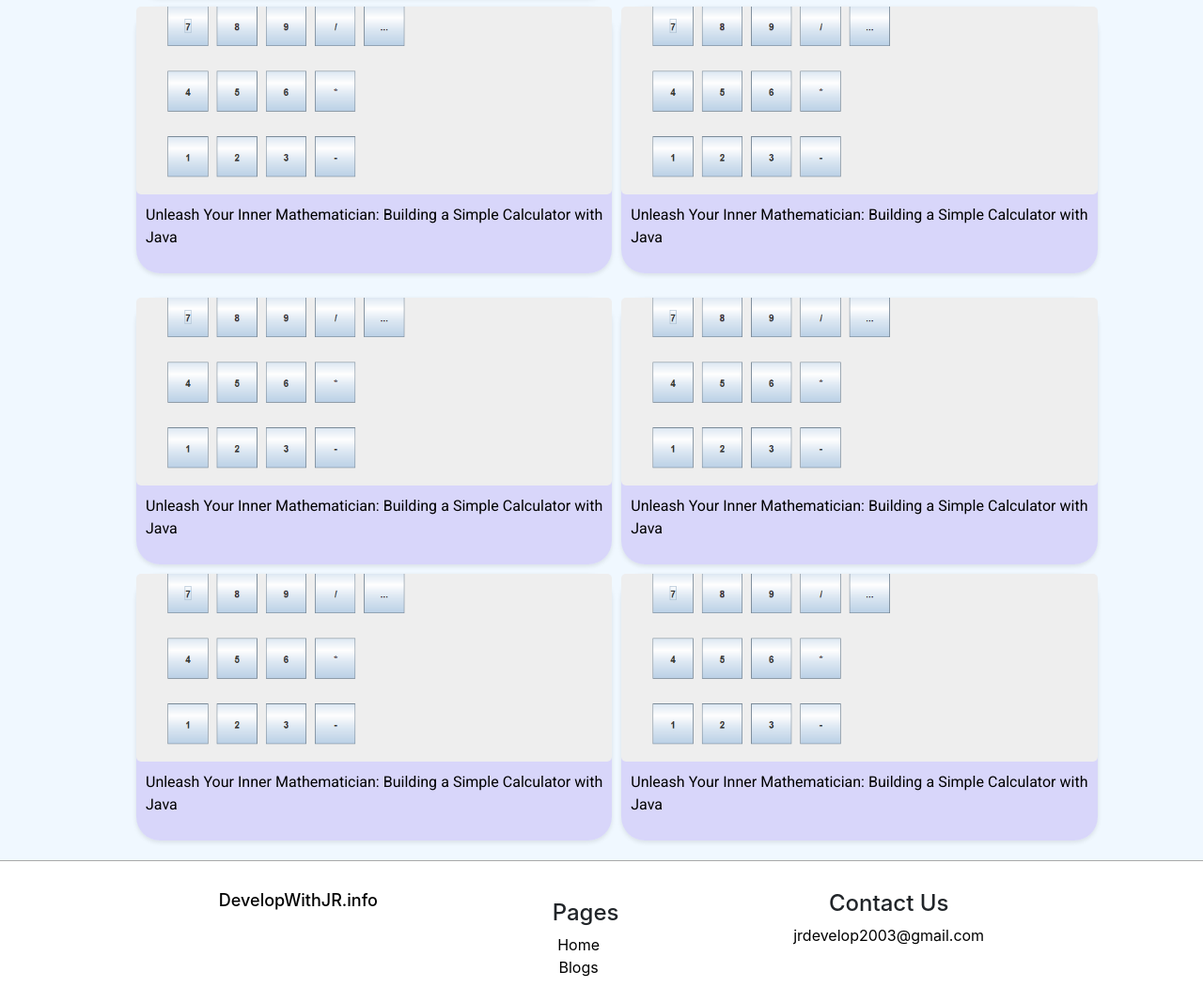
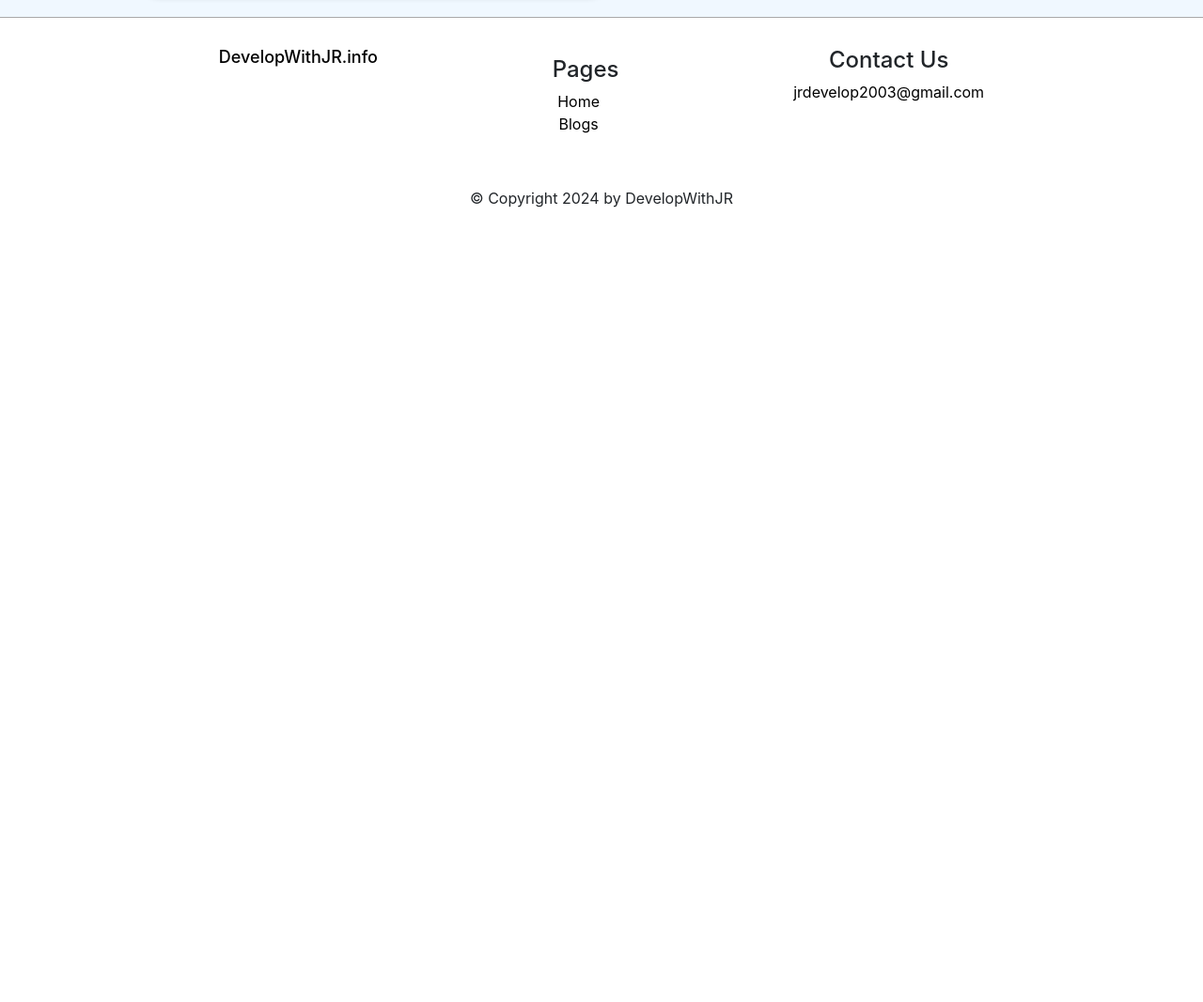
Before and after one commit to Achuabhijith2003/Developwithjr.info, a website: page index.html in a window 1280 px wide. Shown: the part 922-1989 px from the top of the page at 94% size. After the commit the page ends 1185 px from the top, so only its background shows below. Drawn offline with nearby package versions, Linux system fonts and the light colour scheme.

Commit message:
remove unwanted blog box in home and blogs pages

```diff
--- a/index.html
+++ b/index.html
@@ -59,7 +59,7 @@
             <a href="Building a Simple Calculator with Java.html">
             <img src="images/Image/calculator full 1.png" alt="Product Image 1">
             <div class="product-info">
-                <p style="font-family: 'Roboto';color: #000 ;">Unleash Your Inner Mathematician: Building a Simple Calculator with Java</p>
+                <p style="font-family: 'Roboto';color: #000 ;">Unleash Your Inner Mathematician: Building a Simple Calculator with Java </p>
             </div>
           </a>
         </div>
@@ -71,7 +71,7 @@
           </div>
         </a>
       </div>
-      <div class="product-box">
+      <!-- <div class="product-box">
         <a href="aboutus.html">
         <img src="images/Image/calculator full 1.png" alt="Product Image 1">
         <div class="product-info">
@@ -86,45 +86,7 @@
           <p style="font-family: 'Roboto';color: #000 ;">Unleash Your Inner Mathematician: Building a Simple Calculator with Java </p>
       </div>
     </a>
-  </div>
-    </div>
-    </div>
-  </div>
-  <div class="row mb-3" >
-    <div class="col-sm-12 " >
-      <div class="product-container">
-        <div class="product-box">
-          <a href="aboutus.html">
-          <img src="images/Image/calculator full 1.png" alt="Product Image 1">
-          <div class="product-info">
-              <p style="font-family: 'Roboto';color: #000 ;">Unleash Your Inner Mathematician: Building a Simple Calculator with Java </p>
-          </div>
-        </a>
-      </div>
-      <div class="product-box">
-        <a href="aboutus.html">
-        <img src="images/Image/calculator full 1.png" alt="Product Image 1">
-        <div class="product-info">
-            <p style="font-family: 'Roboto';color: #000 ;">Unleash Your Inner Mathematician: Building a Simple Calculator with Java </p>
-        </div>
-      </a>
-    </div>
-    <div class="product-box">
-      <a href="aboutus.html">
-      <img src="images/Image/calculator full 1.png" alt="Product Image 1">
-      <div class="product-info">
-          <p style="font-family: 'Roboto';color: #000 ;">Unleash Your Inner Mathematician: Building a Simple Calculator with Java </p>
-      </div>
-    </a>
-  </div>
-  <div class="product-box">
-    <a href="aboutus.html">
-    <img src="images/Image/calculator full 1.png" alt="Product Image 1">
-    <div class="product-info">
-        <p style="font-family: 'Roboto';color: #000 ;">Unleash Your Inner Mathematician: Building a Simple Calculator with Java </p>
-    </div>
-  </a>
-</div>
+  </div> -->
     </div>
     </div>
   </div>
```
Also changed, not shown: Blogs.html (+2 -40 lines).
